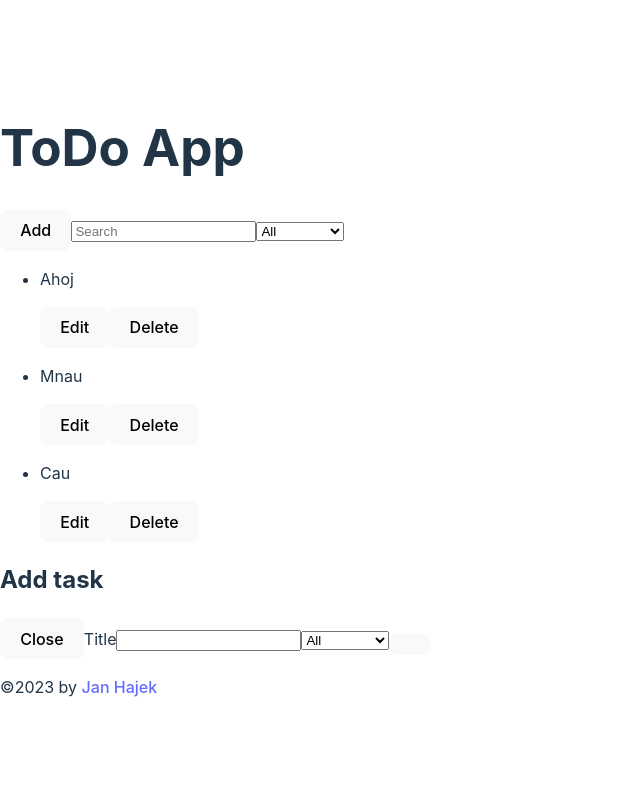
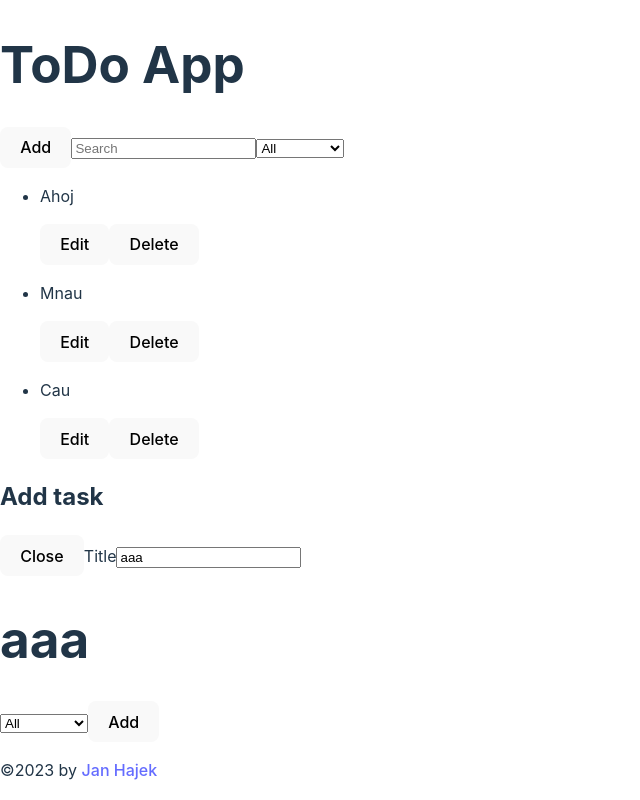
Before and after one commit to JanKomis/TodoList, a React (Vite) app: page / in a window 1280 px wide. Shown: the whole page, without its empty margins (0-640 px from the left). Built offline with nearby package versions, Linux system fonts and the light colour scheme.

Commit message:
funguje přidáb´váni nových elementů až na unikátní ID

```diff
--- a/src/App.jsx
+++ b/src/App.jsx
@@ -5,8 +5,6 @@ import Header from "./components/Header";
 //custom hook kombinace usestate a use effect
 const useStorageState = (key, initState) => {
   const typeInitState = typeof initState;
-  console.log(typeInitState === "string" ? "Je to string" : "neni to string");
-  console.log(typeof initState);
 
   const [value, setValue] = React.useState(
     typeInitState === "string"
@@ -30,15 +28,13 @@ export default function App() {
     { text: "Cau", key: 2 },
   ];
 
-  const id = crypto.randomUUID();
-
-  const newItem = [{ text: "", key: id }];
-
   //all item
-  const [listValue, setListValue] = useStorageState("listToDo", listToDo);
+  //const [listValue, setListValue] = useStorageState("listToDo", listToDo);
+  const [listValue, setListValue] = React.useState(listToDo);
 
   //new added item
-  const [addNewItem, setAddNewItem] = React.useState(newItem);
+  const [addNewItem, setAddNewItem] = React.useState("aaa");
+  //const [addNewItem, setAddNewItem] = React.useState(textNewItem);
 
   //searched value
   const [searchValue, setSearchValue] = useStorageState("search", "");
@@ -66,6 +62,15 @@ export default function App() {
     setListValue(newStories);
   };
 
+  const handleAddNewItem = (listValue) => {
+    const newItem = { text: addNewItem, id: crypto.randomUUID() };
+
+    setListValue((listValue) => [...listValue, newItem]);
+    console.log(listValue);
+
+    //addNewItem
+  };
+
   return (
     <>
       <Header />
@@ -81,9 +86,19 @@ export default function App() {
 
       {openPopUpValue && (
         <PopUp openPopUp={openPopUp}>
-          <Input>Title</Input>
+          <Input
+            value={addNewItem}
+            onChange={(event) => {
+              setAddNewItem(event.target.value);
+            }}
+          >
+            Title
+          </Input>
+
+          <h1>{addNewItem}</h1>
+
           <Select></Select>
-          <Button text="Add"></Button>
+          <Button onClick={handleAddNewItem}>Add</Button>
         </PopUp>
       )}
       <Footer />
@@ -95,7 +110,12 @@ function ControlContainer({ searchValue, handleSearchValue, openPopUp }) {
   return (
     <>
       <Button onClick={openPopUp}>Add</Button>
-      <Input value={searchValue} onChange={handleSearchValue} withLabel={false} placeholder = {'Search'}>
+      <Input
+        value={searchValue}
+        onChange={handleSearchValue}
+        withLabel={false}
+        placeholder={"Search"}
+      >
         Search
       </Input>
       <Select></Select>
@@ -132,12 +152,13 @@ function PopUp({ openPopUp, children }) {
     </div>
   );
 }
+
 function Input({
   children,
   value,
   onChange,
   withLabel = true,
-  placeholder = '',
+  placeholder = "",
 }) {
   return (
     <>
```
Also changed, not shown: src/Components/ControlContainer.jsx (added, +15 -0 lines).
